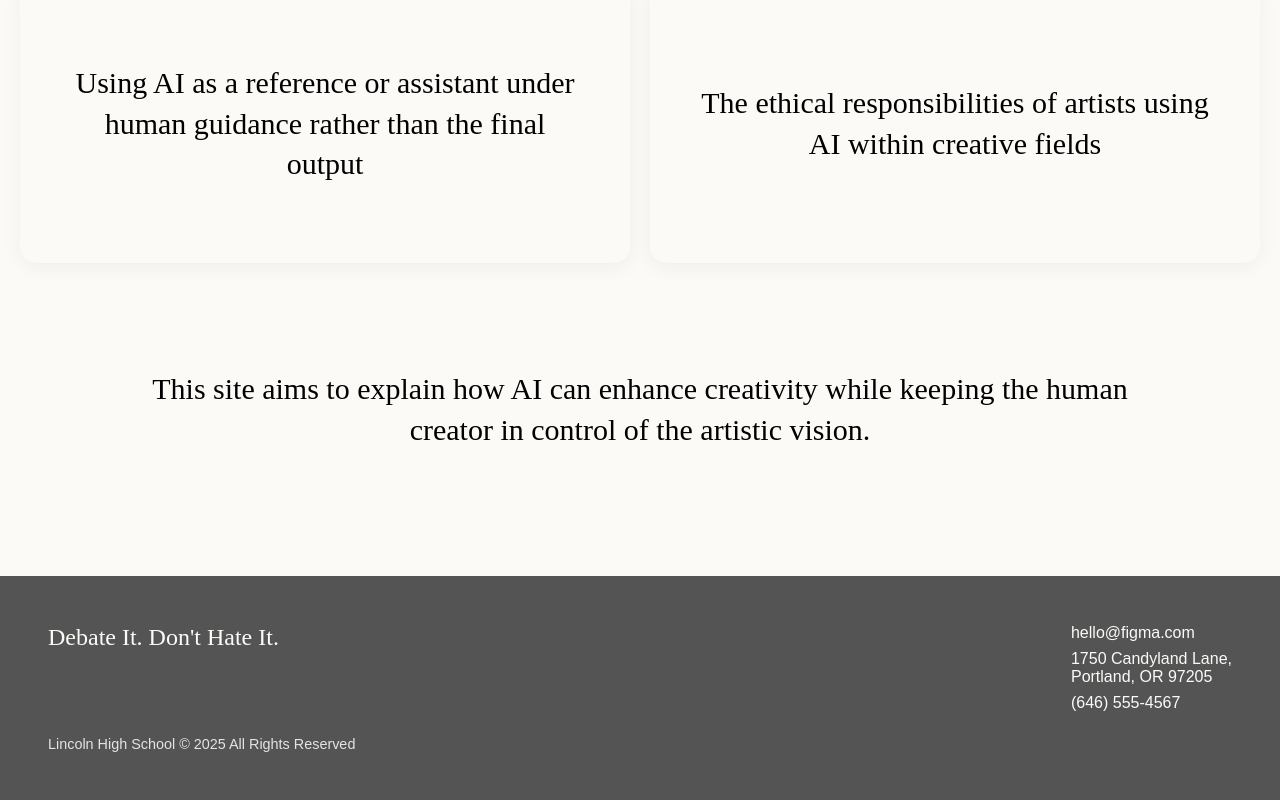
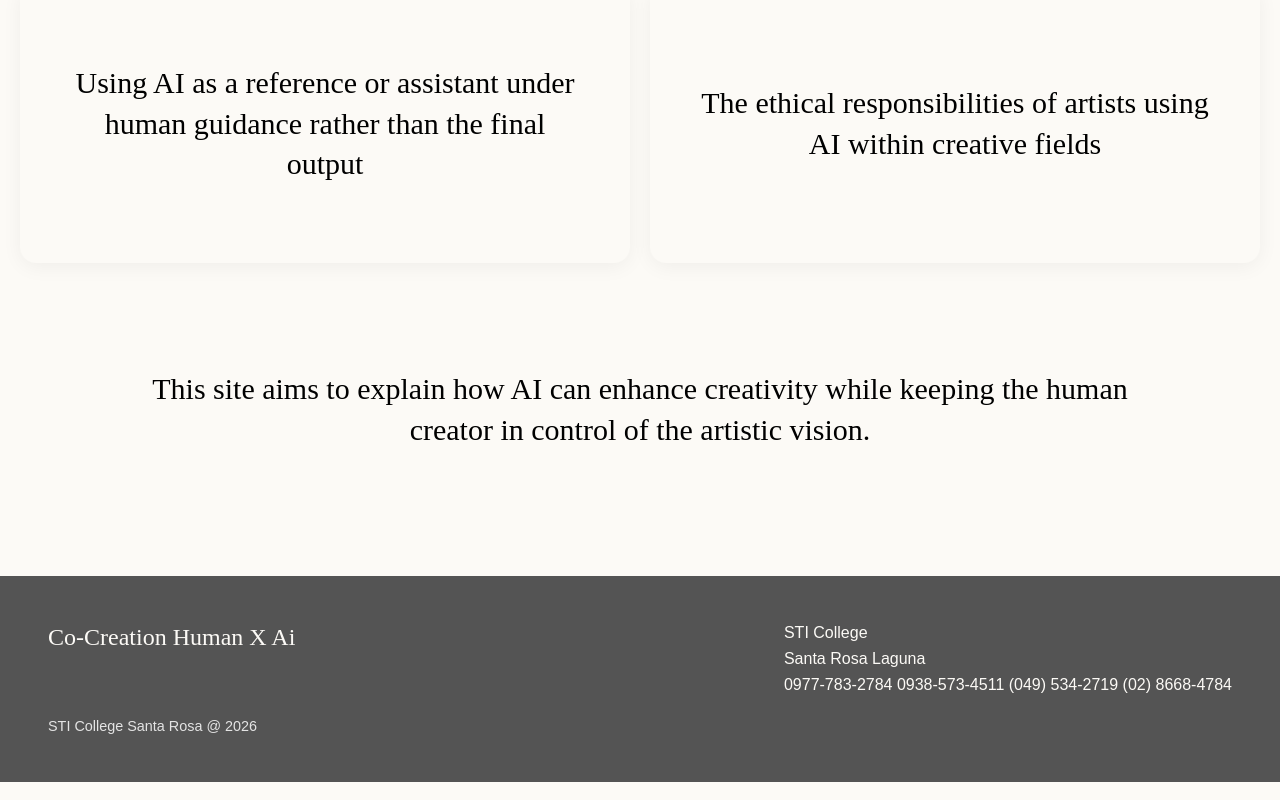
Before and after one commit to rosellerpelonia/ebook, a Vue app: page / in a window 1280 px wide. Shown: the part 2794-3594 px from the top of the page. Built offline with nearby package versions, Linux system fonts and the light colour scheme; no server answers; a web font is replaced by a local one.

Commit message:
whole app footer update

```diff
--- a/src/components/AppFooter.vue
+++ b/src/components/AppFooter.vue
@@ -1,17 +1,20 @@
 <template>
   <footer class="app-footer">
     <div class="app-footer__top">
-      <div class="app-footer__brand">Debate It. Don't Hate It.</div>
+      <div class="app-footer__brand">Co-Creation Human X Ai</div>
 
       <div class="app-footer__contact">
-        <div>hello@figma.com</div>
-        <div>1750 Candyland Lane,<br />Portland, OR 97205</div>
-        <div>(646) 555-4567</div>
+        <div>STI College</div>
+        <div>Santa Rosa Laguna</div>
+        <div>0977-783-2784
+             0938-573-4511
+             (049) 534-2719
+             (02) 8668-4784</div>
       </div>
     </div>
 
     <div class="app-footer__bottom">
-      Lincoln High School © 2025 All Rights Reserved
+      STI College Santa Rosa @ 2026
     </div>
   </footer>
 </template>
```
